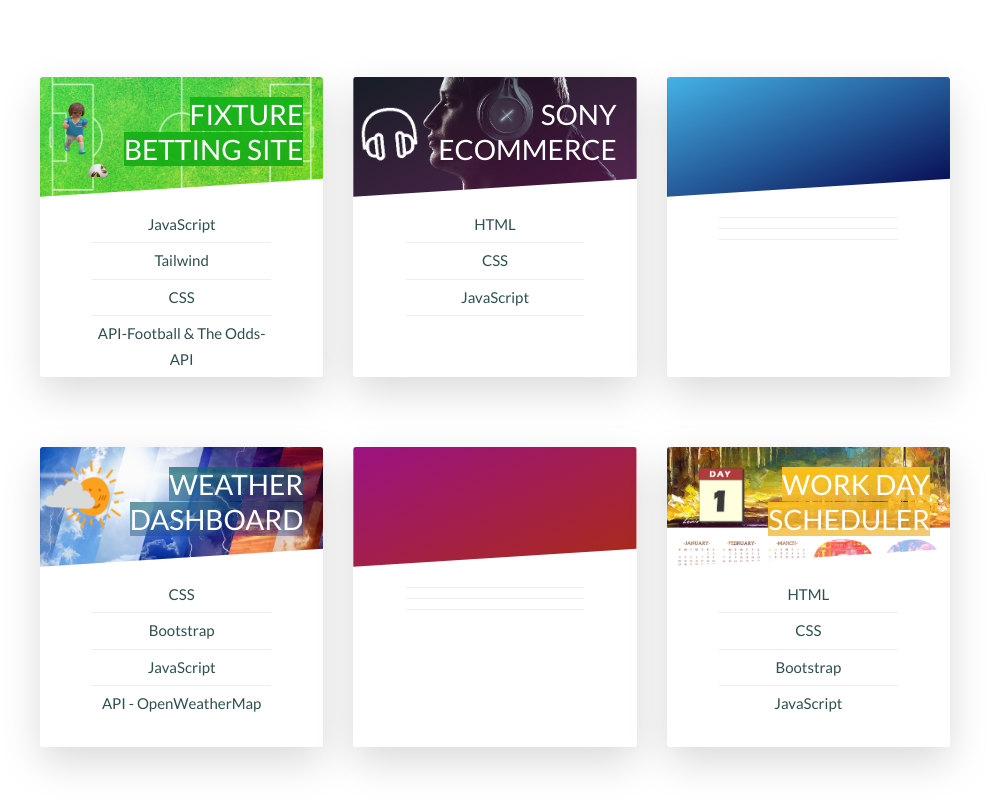
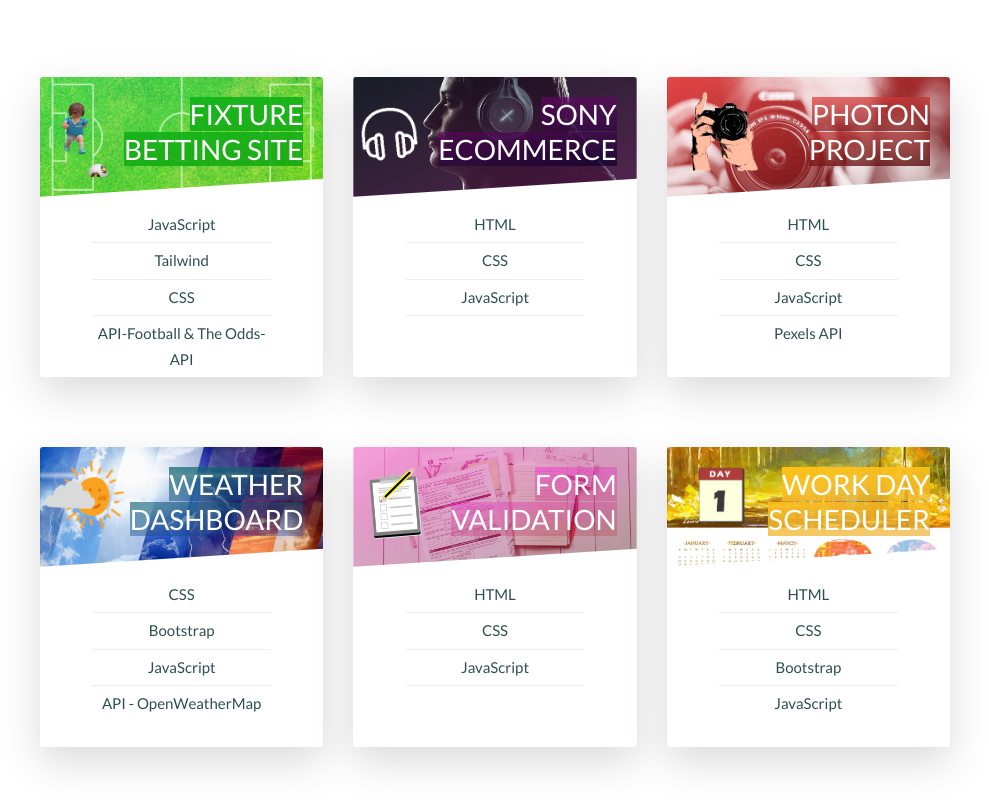
Before and after one commit to harrystead/First-Portfolio-Website-----HTML-CSS-Bootstrap, a plain HTML site: page index.html in a window 1280 px wide. Shown: the part 120-928 px from the top of the page, without its empty margins (125-1114 px from the left). Drawn offline with nearby package versions, Linux system fonts and the light colour scheme.

Commit message:
finished last two cards

```diff
--- a/Assets/style.css
+++ b/Assets/style.css
@@ -350,19 +350,19 @@ body {
     url(football-pitch-320100_1280.jpg);
 }
 .card__picture--2 {
-  background-image: linear-gradient(to right bottom, #9c1283, #aa2b15),
-    url();
+  background-image: linear-gradient(to right bottom, #fc01b1ef, #4b0d02e3),
+    url(photo-1554224155-1696413565d3.jpg);
 }
 .card__picture--3 {
-  background-image: linear-gradient(to right bottom, #44b2e6, #05044d),
-    url(../img/chatbg.png);
+  background-image: linear-gradient(to right bottom, #e64444, #4d0404),
+    url(photo-1513031300226-c8fb12de9ade.jpg);
 }
 .card__picture--4 {
   background-image: linear-gradient(to right bottom, #ffffff00, #978f1c00),
     url(iStock-531889697.jpg);
 }
 .card__picture--5 {
-  background-image: linear-gradient(to right bottom, #85272748, #ee2bb34f),
+  background-image: linear-gradient(to right bottom, #ff8b0693, #8360014f),
     url(Calendar-1-9_1.jpg);
 }
 .card__picture--6 {
@@ -396,15 +396,15 @@ body {
 .card__heading-span--2 {
   background-image: linear-gradient(
     to right bottom,
-    rgba(156, 18, 131, 0.9),
-    rgba(170, 43, 21, 0.9)
+    rgba(255, 0, 234, 0.322),
+    rgba(170, 43, 21, 0.24)
   );
 }
 .card__heading-span--3 {
   background-image: linear-gradient(
     to right bottom,
-    rgba(68, 178, 230, 0.9),
-    rgba(5, 4, 77, 0.9)
+    rgba(230, 68, 68, 0.753),
+    rgba(77, 4, 4, 0.767)
   );
 }
 .card__heading-span--4 {
@@ -424,8 +424,8 @@ body {
 .card__heading-span--6 {
   background-image: linear-gradient(
     to right bottom,
-    rgba(255, 254, 254, 0),
-    rgba(129, 129, 129, 0)
+    rgba(119, 4, 113, 0.562),
+    rgba(8, 1, 41, 0.719)
   );
 }
 .card__details {
@@ -467,13 +467,15 @@ body {
   top: 5%;
 }
 .card__svg-icon-2 {
-  top: -5%;
+  top: 5%;
   left: 5%;
+  width: 20%;
 }
 .card__svg-icon-3 {
-  width: 18%;
-  top: 7%;
-  left: 7%;
+  width: 30%;
+  top: 4%;
+  left: 5%;
+  filter: brightness(120%)
 }
 .card__svg-icon-4 {
   top: 0%;
--- a/index.html
+++ b/index.html
@@ -102,18 +102,18 @@
                             <div class="card__picture card__picture--3">
                                 &nbsp;
                             </div>
-                            <img src="img/chat.gif" class="card__svg-icon card__svg-icon-3" alt="">
+                            <img src="Assets\giphy (5).gif" class="card__svg-icon card__svg-icon-3" alt="">
                             <div class="card__heading">
-                                <span class="card__heading-span--3">
+                                <span class="card__heading-span--3">Photon Project
 
                                 </span>
                             </div>
                             <div class="card__details">
                                 <ul>
-                                    <li></li>
-                                    <li></li>
-                                    <li></li>
-                                    <li></li>
+                                    <li>HTML</li>
+                                    <li>CSS</li>
+                                    <li>JavaScript</li>
+                                    <li>Pexels API</li>
                                 </ul>
                             </div>
                         </div>
@@ -179,17 +179,17 @@
                             <div class="card__picture card__picture--2">
                                 &nbsp;
                             </div>
-                            <img src="img/fire.gif" class="card__svg-icon card__svg-icon-2" alt="">
+                            <img src="Assets\giphy.gif" class="card__svg-icon card__svg-icon-2" alt="">
                             <div class="card__heading">
-                                <span class="card__heading-span--2">
+                                <span class="card__heading-span--2">Form Validation
 
                                 </span>
                             </div>
                             <div class="card__details">
                                 <ul>
-                                    <li></li>
-                                    <li></li>
-                                    <li></li>
+                                    <li>HTML</li>
+                                    <li>CSS</li>
+                                    <li>JavaScript</li>
                                     <li></li>
                                 </ul>
                             </div>
```
Also changed, not shown: Assets/giphy (5).gif (added), Assets/giphy.gif (added), Assets/giphy_s.gif (added), Assets/photo-1513031300226-c8fb12de9ade.jpg (added), Assets/photo-1519772068161-ffd92063c4d7.jpg (added), Assets/photo-1554224155-1696413565d3.jpg (added).
